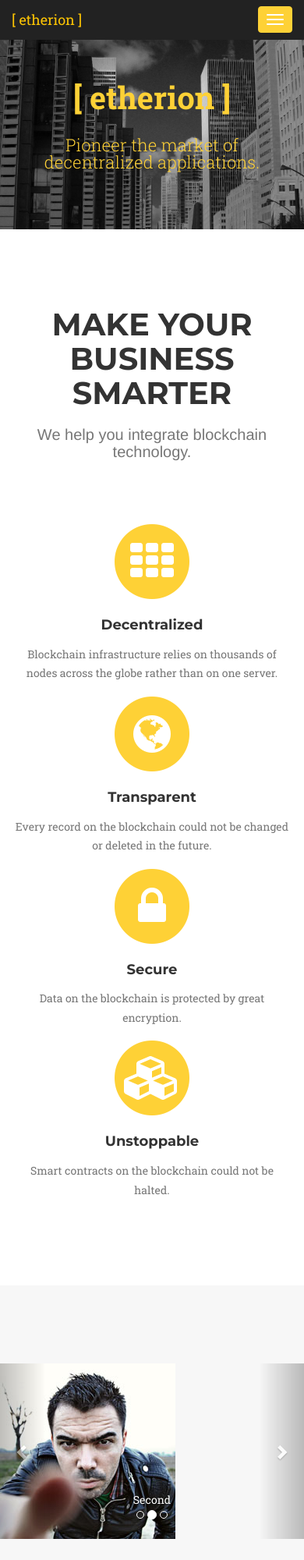
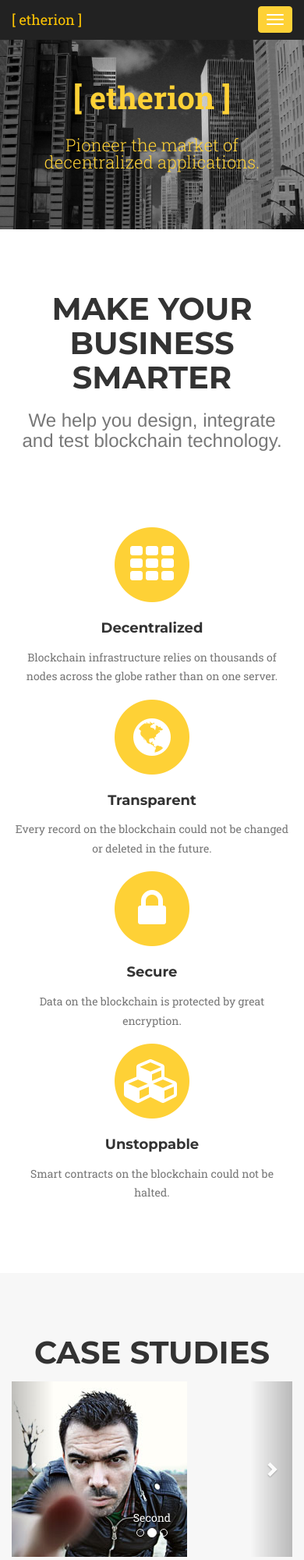
Before and after one commit to dpfbop/dpfbop.github.io, a plain HTML site: page index.html in a window 390 px wide. Shown: the top 2000 px of the page at 78% size. Drawn offline with nearby package versions, Linux system fonts and the light colour scheme; a web font is replaced by a local one.

Commit message:
mobile looks better

```diff
--- a/index.html
+++ b/index.html
@@ -95,7 +95,7 @@
             <div class="row">
                 <div class="col-lg-12 text-center">
                     <h2 class="section-heading">Make your business smarter</h2>
-                    <h3 class="section-subheading text-muted">We help you integrate blockchain technology.</h3>
+                    <h3 class="section-subheading text-muted">We help you design, integrate and test blockchain technology. </h3>
                 </div>
             </div>
             <div class="row text-center">
@@ -136,6 +136,12 @@
     </section>
 
     <section id="cases" class="bg-light-gray">
+        <div class="container">
+            <div class="row">
+                <div class="col-lg-12 text-center">
+                    <h2 class="section-heading">Case studies</h2>
+                </div>
+            </div>
             <div id="carousel-example-generic" class="carousel slide" data-ride="carousel">
               <!-- Indicators -->
                 <ol class="carousel-indicators">
@@ -175,6 +181,7 @@
                     <span class="glyphicon glyphicon-chevron-right" aria-hidden="true"></span>
                     <span class="sr-only">Next</span>
                 </a>
+            </div>
         </div>
     </section>
 
--- a/less/agency.less
+++ b/less/agency.less
@@ -218,25 +218,25 @@ header {
 // Global Section Styles
 
 section {
-    padding: 100px 0;
+    padding: 80px 0;
     h2.section-heading {
 		font-size: 40px;
 		margin-top: 0;
 		margin-bottom: 15px;
     }
     h3.section-subheading {
-		font-size: 20px;
+		font-size: 24px;
 		.serif-font;
 		text-transform: none;
 		font-style: normal;
 		font-weight: 400;
-		margin-bottom: 75px;
+		margin-bottom: 90px;
     }
 }
 
 @media(min-width:768px) {
 	section {
-		padding: 150px 0;
+		padding: 120px 0;
 	}
 }
 
```
Also changed, not shown: css/agency.css. Lines whose indentation alone changed are shown as unchanged.
